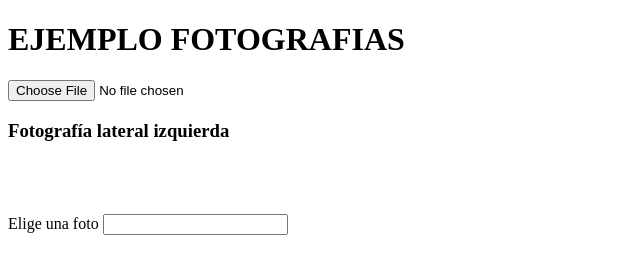
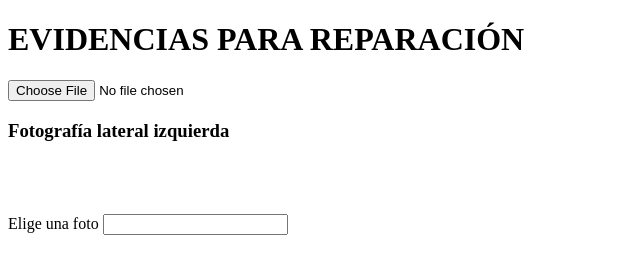
Before and after one commit to Mariilu04/Ejemplo-fotos, a plain HTML site: page index.html in a window 1280 px wide. Shown: the whole page, without its empty margins (0-640 px from the left). Drawn offline with Linux system fonts and the light colour scheme.

Commit message:
Update index.html

```diff
--- a/index.html
+++ b/index.html
@@ -7,7 +7,7 @@
     <title>Document</title>
 </head>
 <body>
-    <h1>EJEMPLO FOTOGRAFIAS</h1>
+    <h1 style="align-items: center;" >EVIDENCIAS PARA REPARACIÓN</h1>
     <input type="file" name="file" id="file1" accept="image/*">
     <div class="container">
         <h3>Fotografía lateral izquierda</h3>
```
